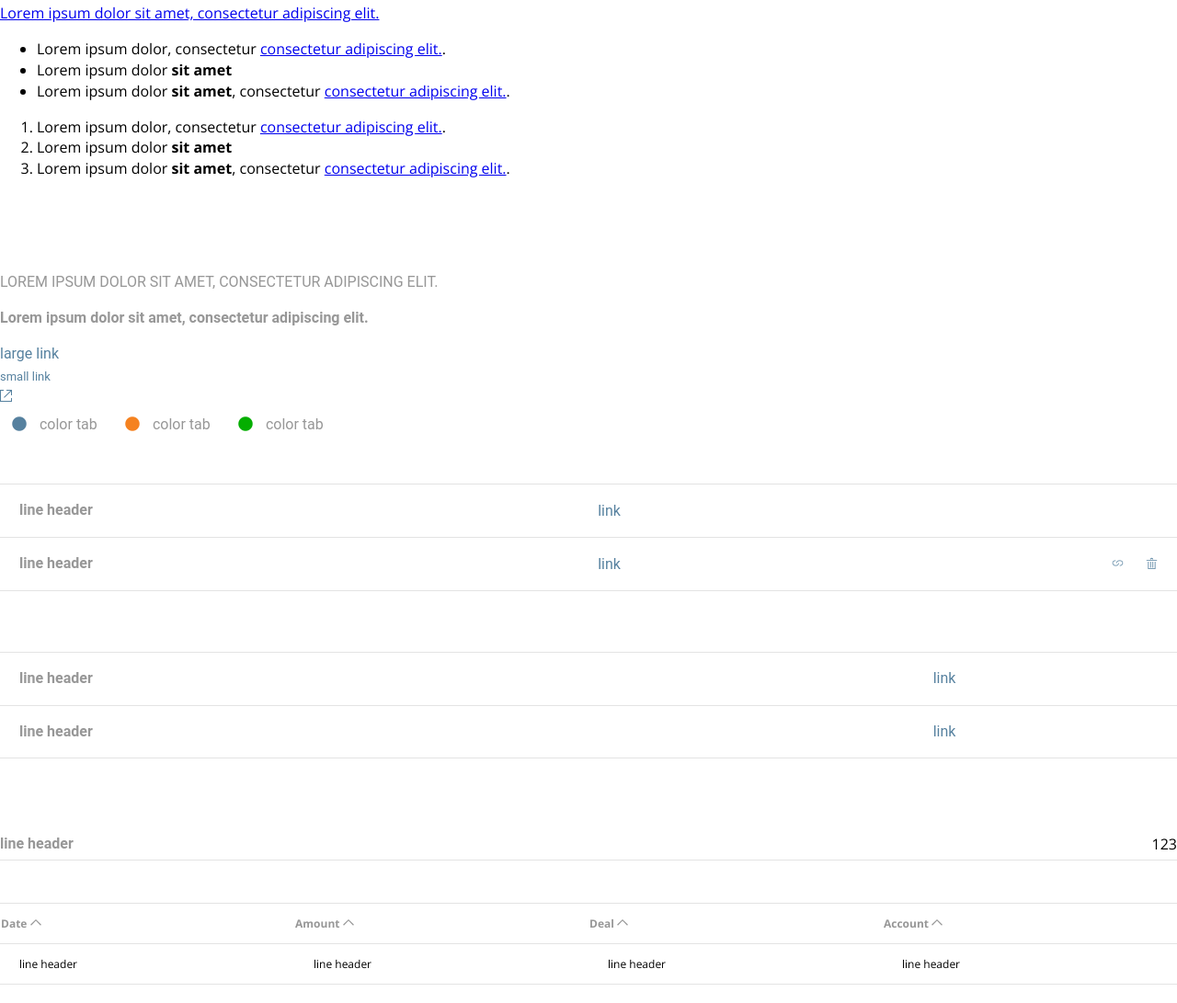
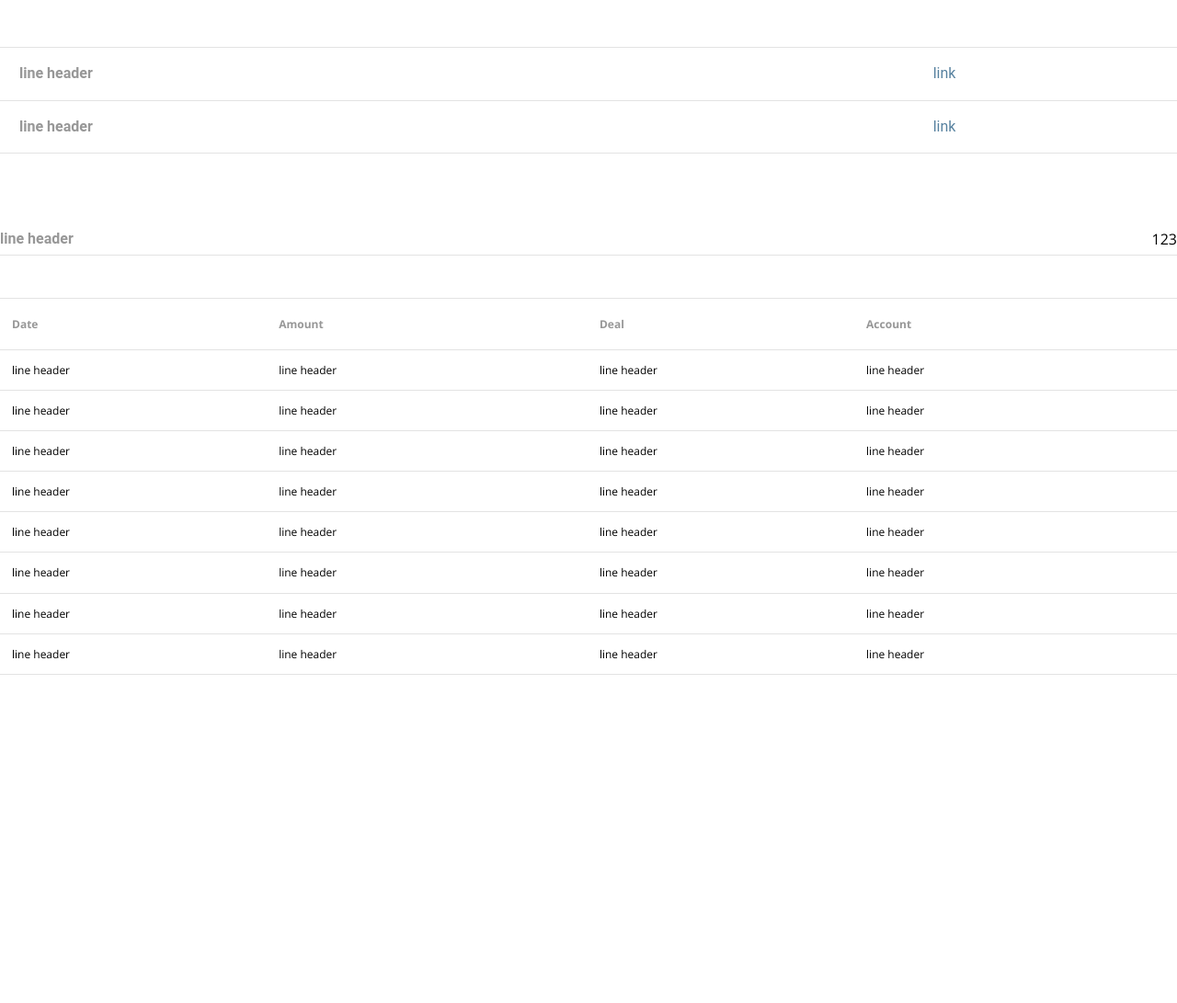
Before and after one commit to szympol/Slicing-dashboard-to-static-site, a website: page styleguide.html in a window 1280 px wide. Shown: the part 447-1538 px from the top of the page at 92% size. After the commit the page ends 1201 px from the top, so only its background shows below. Drawn offline with nearby package versions, Linux system fonts and the light colour scheme.

Commit message:
Finish table-sorting component with js functionality

```diff
--- a/sass/_variables.scss
+++ b/sass/_variables.scss
@@ -17,6 +17,7 @@ $links-color: #56819F;
 $paragraph-font-size: 16px;
 $link-small-size: 13px;
 $table-sorting-size: 12px;
+$table-sorting-svg-size: 8px;
 
 /* Fonts */
 $default-font: "Open Sans", Helvetica, Arial;
--- a/sass/components/_form_field.scss
+++ b/sass/components/_form_field.scss
@@ -138,26 +138,34 @@
     display: table;
     margin-bottom: 20px;
     font-size: $table-sorting-size;
+    cursor: pointer;
     thead{
         tr {
             border-top: 1px solid $hoverBackground-color;
         th {
             text-align: left;
+
             p {
                 color: $basicFont-color;
                 display: inline-block;
                 text-align: left;
+                padding: 6px 12px;
+                border-radius: 2px;
+                svg {
+                    width: $table-sorting-svg-size;
+                    height: $table-sorting-svg-size;
+                    fill: $basicFont-color;
+                    margin-bottom: 1px;
+                    margin-left: 7px;
+                    opacity: .0;
+                }
+                &:hover {
+                    color: $sideBar-background-color;
+                    background: $hoverBackground-color;
+                }
             }
-            svg {
-                width: $table-sorting-size;
-                height: $table-sorting-size;
-                fill: $basicFont-color;
 
-            }
-            &:hover {
-                color: $sideBar-background-color;
-                background: $hoverBackground-color;
-            }
+
         }
     }
 }
@@ -167,22 +175,18 @@
             &:hover {
                 background: $hoverBackground-color;
             }
-            td {
+            > td {
                 text-align: left;
+
+             > p:first-child {
+                    margin-left: 12px;
+                }
+            }
+           /* > td:first-child {
                 > p {
                     margin-left: 20px;
                 }
-                a {
-                    p{
-                        text-align: right;
-                        svg {
-                            margin-right: 20px;
-
-                        }
-                    }
-
-                }
-            }
+            }*/
 
         }
     }
@@ -191,3 +195,7 @@
         border-bottom: 1px solid $hoverBackground-color;
     }
 }
+
+.opacity-full {
+    opacity: 1 !important;
+}
--- a/styleguide.html
+++ b/styleguide.html
@@ -18,7 +18,7 @@
 </head>
 
 <body>
-    <h1>Lorem ipsum dolor sit amet, consectetur adipiscing elit.</h1>
+    <!-- <h1>Lorem ipsum dolor sit amet, consectetur adipiscing elit.</h1>
     <h2>Lorem ipsum dolor sit amet, consectetur adipiscing elit.</h2>
     <h3>Lorem ipsum dolor sit amet, consectetur adipiscing elit.</h3>
     <h4>Lorem ipsum dolor sit amet, consectetur adipiscing elit.</h4>
@@ -43,7 +43,9 @@
         <li>Lorem ipsum dolor, consectetur <a href="#">consectetur adipiscing elit.</a>.</li>
         <li>Lorem ipsum dolor <strong>sit amet</strong></li>
         <li>Lorem ipsum dolor <strong>sit amet</strong>, consectetur <a href="#">consectetur adipiscing elit.</a>.</li>
-    </ol><br><br><br>
+    </ol> -->
+
+    <br><br><br>
 
 
     <p class="pageHeader">Lorem ipsum dolor sit amet, consectetur adipiscing elit.</p>
@@ -51,7 +53,7 @@
 
     <a href="#" class="link link-large">LARGE LINK</a><br>
     <a href="#" class="link link-small">SMALL LINK</a><br>
-    <a href="#" class="link link-icon"><svg version="1.1" id="Layer_1" class="link-icon" xmlns="http://www.w3.org/2000/svg"
+    <a href="#" class="link link-icon"><svg version="1.1" class="link-icon" xmlns="http://www.w3.org/2000/svg"
             xmlns:xlink="http://www.w3.org/1999/xlink" x="0px" y="0px" viewBox="0 0 13 13" style="enable-background:new 0 0 13 13;"
             xml:space="preserve">
             <path d="M12,12H1V1h3V0H0v13h13V9h-1V12    z M7,0v1h4.3L4.1,8.1l0.7,0.7L12,1.7V6h1V0H7z" />
@@ -83,12 +85,12 @@
                 <td>
                     <a href="#" class="link">
                         <p>
-                        <svg version="1.1" id="Layer_1" class="link-icon" xmlns="http://www.w3.org/2000/svg" xmlns:xlink="http://www.w3.org/1999/xlink"
+                            <svg version="1.1" class="link-icon" xmlns="http://www.w3.org/2000/svg" xmlns:xlink="http://www.w3.org/1999/xlink"
                                 x="0px" y="0px" viewBox="0 0 18 10" style="enable-background:new 0 0 18 10;" xml:space="preserve">
                                 <path d="M7,8H5C3.3,8,2,6.7,2,5s1.3-3,3-3h1V1H5C2.8,1,1,2.8,1,5s1.8,4,4,4h2c2.2,0,4-1.8,4-4h-1C10,6.7,8.7,8,7,8z M13,1h-2
                    C8.8,1,7,2.8,7,5h1c0-1.7,1.3-3,3-3h2c1.7,0,3,1.3,3,3s-1.3,3-3,3h-1v1h1c2.2,0,4-1.8,4-4S15.2,1,13,1z" />
                             </svg>
-                        <svg version="1.1" id="Layer_1" class="link-icon" xmlns="http://www.w3.org/2000/svg" xmlns:xlink="http://www.w3.org/1999/xlink"
+                            <svg version="1.1" class="link-icon" xmlns="http://www.w3.org/2000/svg" xmlns:xlink="http://www.w3.org/1999/xlink"
                                 x="0px" y="0px" viewBox="0 0 14 16" style="enable-background:new 0 0 14 16;" xml:space="preserve">
                                 <path d="M11,15H3V6H2v10h10V6h-1V15z M0,4v1h14V4H0z M7,2c0.6,0,1,0.4,1,1h1c0-1.1-0.9-2-2-2S5,1.9,5,3h1C6,2.4,6.4,2,7,2z M8,6v8h1
               V6H8z M5,6v8h1V6H5z" />
@@ -135,32 +137,32 @@
         <thead>
             <tr>
                 <th>
-                    <p>Date</p>
-                    <svg version="1.1" id="Layer_1" xmlns="http://www.w3.org/2000/svg" xmlns:xlink="http://www.w3.org/1999/xlink" x="0px" y="0px"
-	 viewBox="0 0 11 7" style="enable-background:new 0 0 11 7;" xml:space="preserve">
-<polygon points="10.1,6.9 5.5,2.2 0.9,6.9 0.1,6.1 5.5,0.8 10.9,6.1 "/>
-</svg>
+                    <p>Date <svg version="1.1" xmlns="http://www.w3.org/2000/svg" xmlns:xlink="http://www.w3.org/1999/xlink"
+                            x="0px" y="0px" viewBox="0 0 7 5" style="enable-background:new 0 0 7 5;" xml:space="preserve">
+                            <polygon points="6.1,4.9 3.5,2.2 0.9,4.9 0.1,4.1 3.5,0.8 6.9,4.1 " />
+                        </svg></p>
+
                 </th>
                 <th>
-                    <p>Amount</p>
-                    <svg version="1.1" id="Layer_1" xmlns="http://www.w3.org/2000/svg" xmlns:xlink="http://www.w3.org/1999/xlink" x="0px" y="0px"
-	 viewBox="0 0 11 7" style="enable-background:new 0 0 11 7;" xml:space="preserve">
-<polygon points="10.1,6.9 5.5,2.2 0.9,6.9 0.1,6.1 5.5,0.8 10.9,6.1 "/>
-</svg>
+                    <p>Amount <svg version="1.1" xmlns="http://www.w3.org/2000/svg" xmlns:xlink="http://www.w3.org/1999/xlink"
+                            x="0px" y="0px" viewBox="0 0 7 5" style="enable-background:new 0 0 7 5;" xml:space="preserve">
+                            <polygon points="6.1,4.9 3.5,2.2 0.9,4.9 0.1,4.1 3.5,0.8 6.9,4.1 " />
+                        </svg></p>
+
                 </th>
                 <th>
-                    <p>Deal</p>
-                    <svg version="1.1" id="Layer_1" xmlns="http://www.w3.org/2000/svg" xmlns:xlink="http://www.w3.org/1999/xlink" x="0px" y="0px"
-	 viewBox="0 0 11 7" style="enable-background:new 0 0 11 7;" xml:space="preserve">
-<polygon points="10.1,6.9 5.5,2.2 0.9,6.9 0.1,6.1 5.5,0.8 10.9,6.1 "/>
-</svg>
+                    <p>Deal <svg version="1.1" xmlns="http://www.w3.org/2000/svg" xmlns:xlink="http://www.w3.org/1999/xlink"
+                            x="0px" y="0px" viewBox="0 0 7 5" style="enable-background:new 0 0 7 5;" xml:space="preserve">
+                            <polygon points="6.1,4.9 3.5,2.2 0.9,4.9 0.1,4.1 3.5,0.8 6.9,4.1 " />
+                        </svg></p>
+
                 </th>
                 <th>
-                    <p>Account</p>
-                    <svg version="1.1" id="Layer_1" xmlns="http://www.w3.org/2000/svg" xmlns:xlink="http://www.w3.org/1999/xlink" x="0px" y="0px"
-	 viewBox="0 0 11 7" style="enable-background:new 0 0 11 7;" xml:space="preserve">
-<polygon points="10.1,6.9 5.5,2.2 0.9,6.9 0.1,6.1 5.5,0.8 10.9,6.1 "/>
-</svg>
+                    <p>Account <svg version="1.1" xmlns="http://www.w3.org/2000/svg" xmlns:xlink="http://www.w3.org/1999/xlink"
+                            x="0px" y="0px" viewBox="0 0 7 5" style="enable-background:new 0 0 7 5;" xml:space="preserve">
+                            <polygon points="6.1,4.9 3.5,2.2 0.9,4.9 0.1,4.1 3.5,0.8 6.9,4.1 " />
+                        </svg></p>
+
                 </th>
             </tr>
         </thead>
@@ -179,11 +181,109 @@
                     <p>line header</p>
                 </td>
             </tr>
+            <tr>
+                <td>
+                    <p>line header</p>
+                </td>
+                <td>
+                    <p>line header</p>
+                </td>
+                <td>
+                    <p>line header</p>
+                </td>
+                <td>
+                    <p>line header</p>
+                </td>
+            </tr>
+            <tr>
+                <td>
+                    <p>line header</p>
+                </td>
+                <td>
+                    <p>line header</p>
+                </td>
+                <td>
+                    <p>line header</p>
+                </td>
+                <td>
+                    <p>line header</p>
+                </td>
+            </tr>
+            <tr>
+                <td>
+                    <p>line header</p>
+                </td>
+                <td>
+                    <p>line header</p>
+                </td>
+                <td>
+                    <p>line header</p>
+                </td>
+                <td>
+                    <p>line header</p>
+                </td>
+            </tr>
+            <tr>
+                <td>
+                    <p>line header</p>
+                </td>
+                <td>
+                    <p>line header</p>
+                </td>
+                <td>
+                    <p>line header</p>
+                </td>
+                <td>
+                    <p>line header</p>
+                </td>
+            </tr>
+            <tr>
+                <td>
+                    <p>line header</p>
+                </td>
+                <td>
+                    <p>line header</p>
+                </td>
+                <td>
+                    <p>line header</p>
+                </td>
+                <td>
+                    <p>line header</p>
+                </td>
+            </tr>
+            <tr>
+                <td>
+                    <p>line header</p>
+                </td>
+                <td>
+                    <p>line header</p>
+                </td>
+                <td>
+                    <p>line header</p>
+                </td>
+                <td>
+                    <p>line header</p>
+                </td>
+            </tr>
+            <tr>
+                <td>
+                    <p>line header</p>
+                </td>
+                <td>
+                    <p>line header</p>
+                </td>
+                <td>
+                    <p>line header</p>
+                </td>
+                <td>
+                    <p>line header</p>
+                </td>
+            </tr>
         </tbody>
     </table>
 
 
-
+    <script src="js/script.js" async defer></script>
 </body>
 
 </html>
```
Also changed, not shown: js/script.js (+90 -0 lines), css/style.css. Lines whose indentation alone changed are shown as unchanged.
